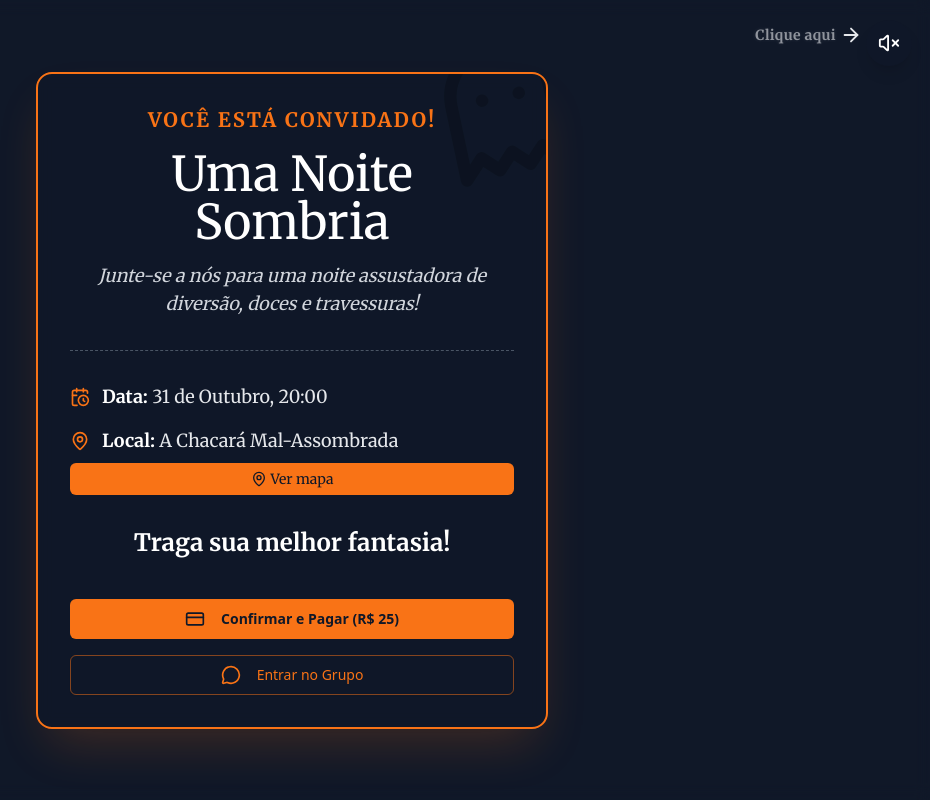
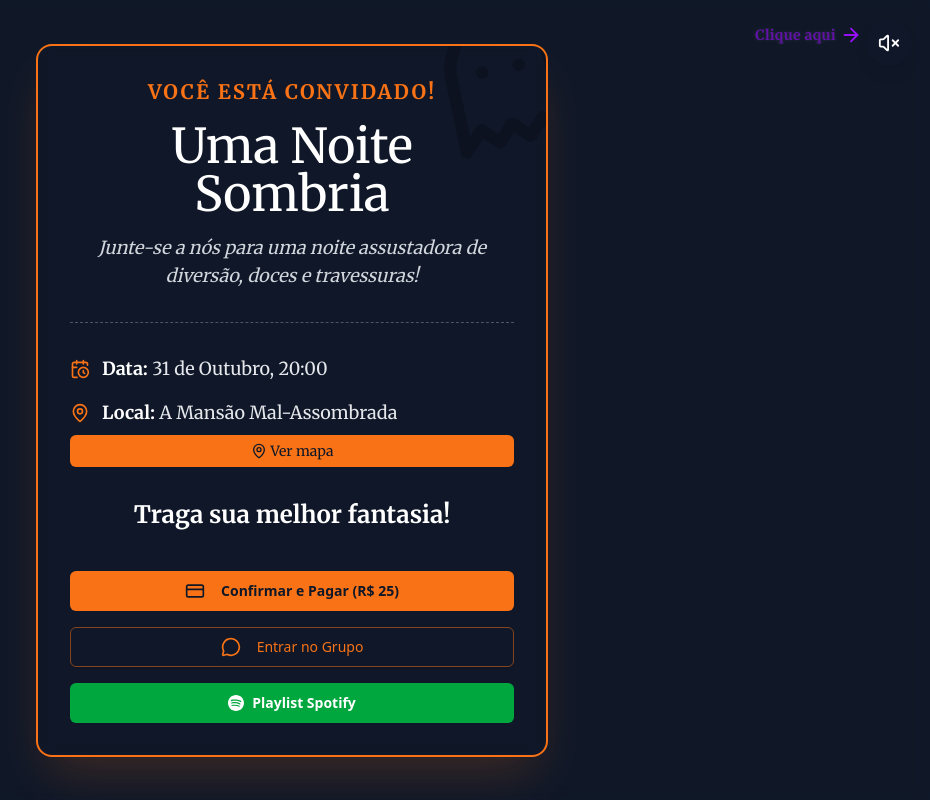
Before and after one commit to GuiRosario/festa-hallowen, a Next.js app: page / in a window 1280 px wide. Shown: the whole page, without its empty margins (348-1278 px from the left). Built offline with nearby package versions, Linux system fonts and the light colour scheme.

Commit message:
add spotify playlist

```diff
--- a/app/page.tsx
+++ b/app/page.tsx
@@ -58,10 +58,10 @@ export default function HomePage() {
       <div className="fixed top-5 right-5 z-50 flex items-center space-x-2">
         {muted && (
           <div className="flex items-center animate-bounce-slow mr-1">
-            <span className="text-white-600 font-semibold text-sm tracking-wide whitespace-nowrap animate-glow mr-1">
+            <span className="text-purple-600 font-semibold text-sm tracking-wide whitespace-nowrap animate-glow mr-1">
               Clique aqui
             </span>
-            <ArrowRight size={22} className="text-white-600 animate-glow" />
+            <ArrowRight size={22} className="text-purple-600 animate-glow" />
           </div>
         )}
 
@@ -106,18 +106,18 @@ export default function HomePage() {
               <div className="flex items-center gap-3">
                 <MapPin className="size-5 flex-shrink-0 text-halloween-500" />
                 <span>
-                  <span className="font-bold text-white">Local:</span> A Chacará
+                  <span className="font-bold text-white">Local:</span> A Mansão
                   Mal-Assombrada
                 </span>
               </div>
-              {/* Botão do Google Maps abaixo */}
+              {/* Botão do Google Maps */}
               <Button
                 asChild
                 size="sm"
                 className="bg-halloween-500 text-gray-900 hover:bg-halloween-600 flex items-center gap-1"
               >
                 <a
-                  href="https://www.google.com/maps/place/10%C2%B014'14.9%22S+48%C2%B011'35.1%22W/@-10.2374592,-48.1956545,17z/data=!3m1!4b1!4m4!3m3!8m2!3d-10.2374592!4d-48.1930796?entry=ttu&g_ep=EgoyMDI1MTAyNi4wIKXMDSoASAFQAw%3D%3D"
+                  href="https://maps.google.com/?q=Mansão+Mal+Assombrada"
                   target="_blank"
                   rel="noopener noreferrer"
                 >
@@ -159,6 +159,29 @@ export default function HomePage() {
                 Entrar no Grupo
               </a>
             </Button>
+            {/* Botão Spotify */}
+            <Button
+              asChild
+              size="lg"
+              className="w-full bg-green-600 hover:bg-green-700 text-white font-bold font-sans flex items-center justify-center gap-2"
+            >
+              <a
+                href="https://open.spotify.com/playlist/0EcZNN2ncyFhvbef0aY3Y2?si=0DHCzyfPQ5KluBnC9yp0zg&pt=16e35bcb562ef4c9575166cc941b0e7e&pi=C7B0wshPTeyMw"
+                target="_blank"
+                rel="noopener noreferrer"
+              >
+                {/* SVG oficial do Spotify */}
+                <svg
+                  xmlns="http://www.w3.org/2000/svg"
+                  viewBox="0 0 168 168"
+                  className="w-5 h-5"
+                  fill="currentColor"
+                >
+                  <path d="M84 0C37.584 0 0 37.584 0 84s37.584 84 84 84 84-37.584 84-84S130.416 0 84 0zm38.112 121.2c-1.488 2.496-4.608 3.312-7.104 1.824-19.44-11.664-43.824-14.304-72.672-8.304-2.784.576-5.568-1.344-6.144-4.128-.576-2.784 1.344-5.568 4.128-6.144 31.44-6.048 58.896-3.264 80.784 9.12 2.496 1.44 3.312 4.608 1.008 7.632zm9.12-22.896c-1.776 2.928-5.664 3.84-8.64 2.016-22.248-13.488-56.064-17.376-82.272-10.08-3.408.816-6.912-1.536-7.728-4.896-.816-3.408 1.536-6.912 4.896-7.728 28.8-6.864 65.664-2.688 90.24 11.52 2.88 1.728 3.84 5.664 1.536 8.112zm.144-24.192c-25.68-15.024-68.496-16.416-92.64-9.552-4.032.864-8.16-1.728-9.024-5.76-.864-4.032 1.728-8.16 5.76-9.024 26.64-5.76 73.44-4.128 101.04 10.176 3.6 2.16 4.848 6.816 2.208 10.08-2.64 3.36-7.488 4.464-10.344 3.12z" />
+                </svg>
+                Playlist Spotify
+              </a>
+            </Button>
           </div>
         </div>
       </div>
```
